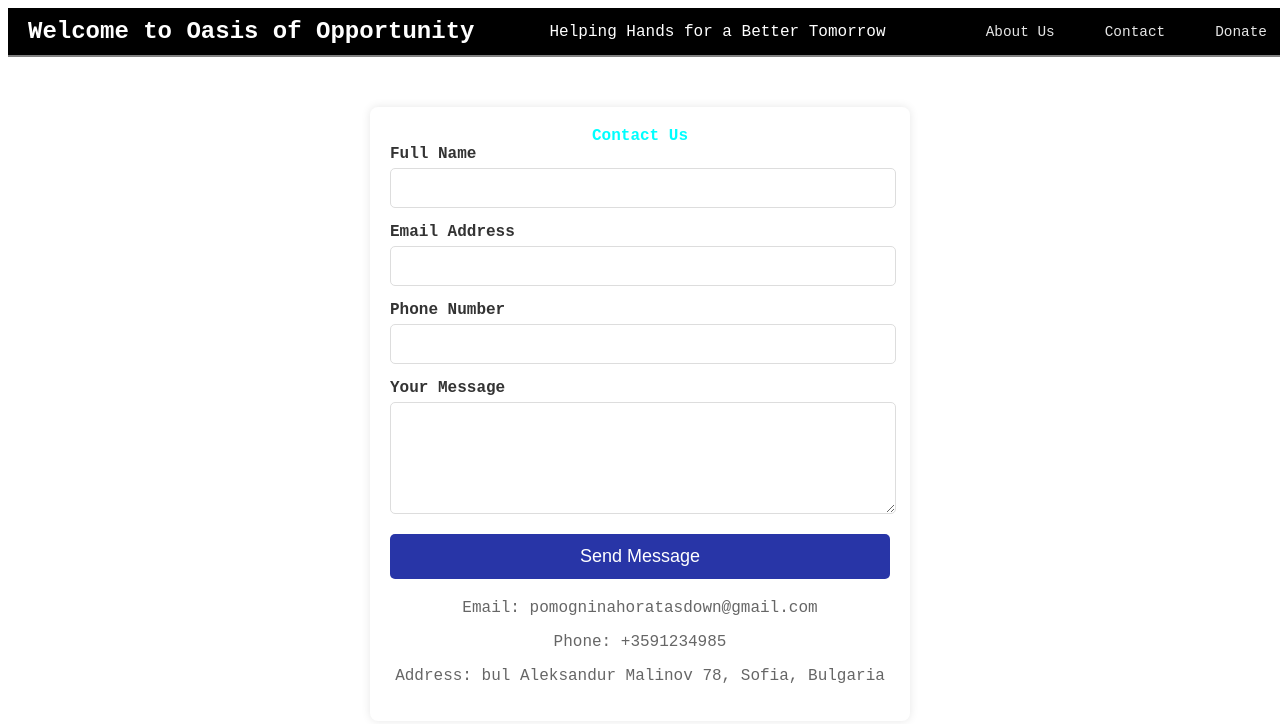
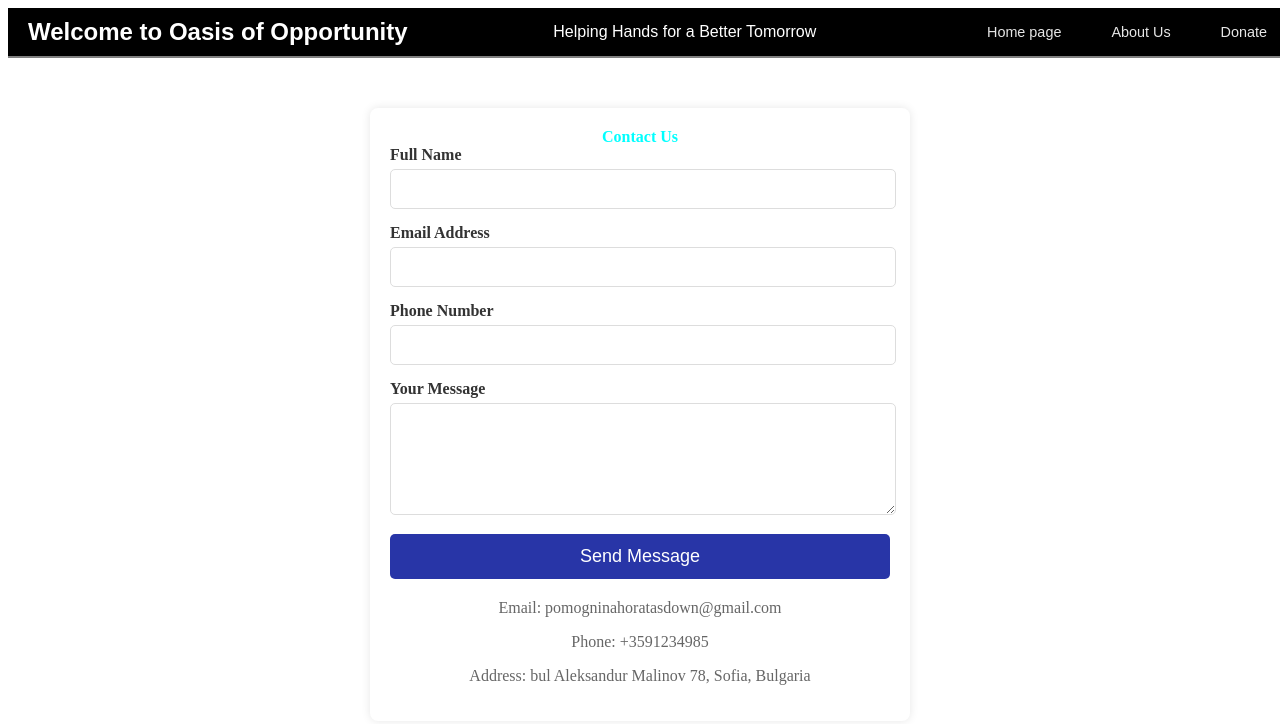
Before and after one commit to Damandundel/JsProject, a plain HTML site: page contact.html in a window 1280 px wide. Shown: the top 724 px of the page. Drawn offline with Linux system fonts and the light colour scheme.

Commit message:
fixed font + final commit

```diff
--- a/contact.html
+++ b/contact.html
@@ -13,8 +13,8 @@
         <div class="nav-links">
 
             <ul>
+              <li><a href="index.html">Home page</a></li>
                 <li><a href="about.html">About Us</a></li>
-               <li><a href="contact.html">Contact</a></li>
                 <li><a href="donatebutton.html">Donate</a></li>
             </ul>
 
--- a/contactCss.css
+++ b/contactCss.css
@@ -8,6 +8,7 @@ header {
   justify-content: space-between;
   border-bottom: 2px solid rgba(255, 255, 255, 0.5);
   position: relative;
+  font-family: Arial, sans-serif;
 }
 
 header h1 {
@@ -57,7 +58,7 @@ body {
   background-position: center;
   background-size: cover;
   color: aqua;
-  font-family: 'Courier New', Courier, monospace;
+
 }
 
 .contact-container {
```
